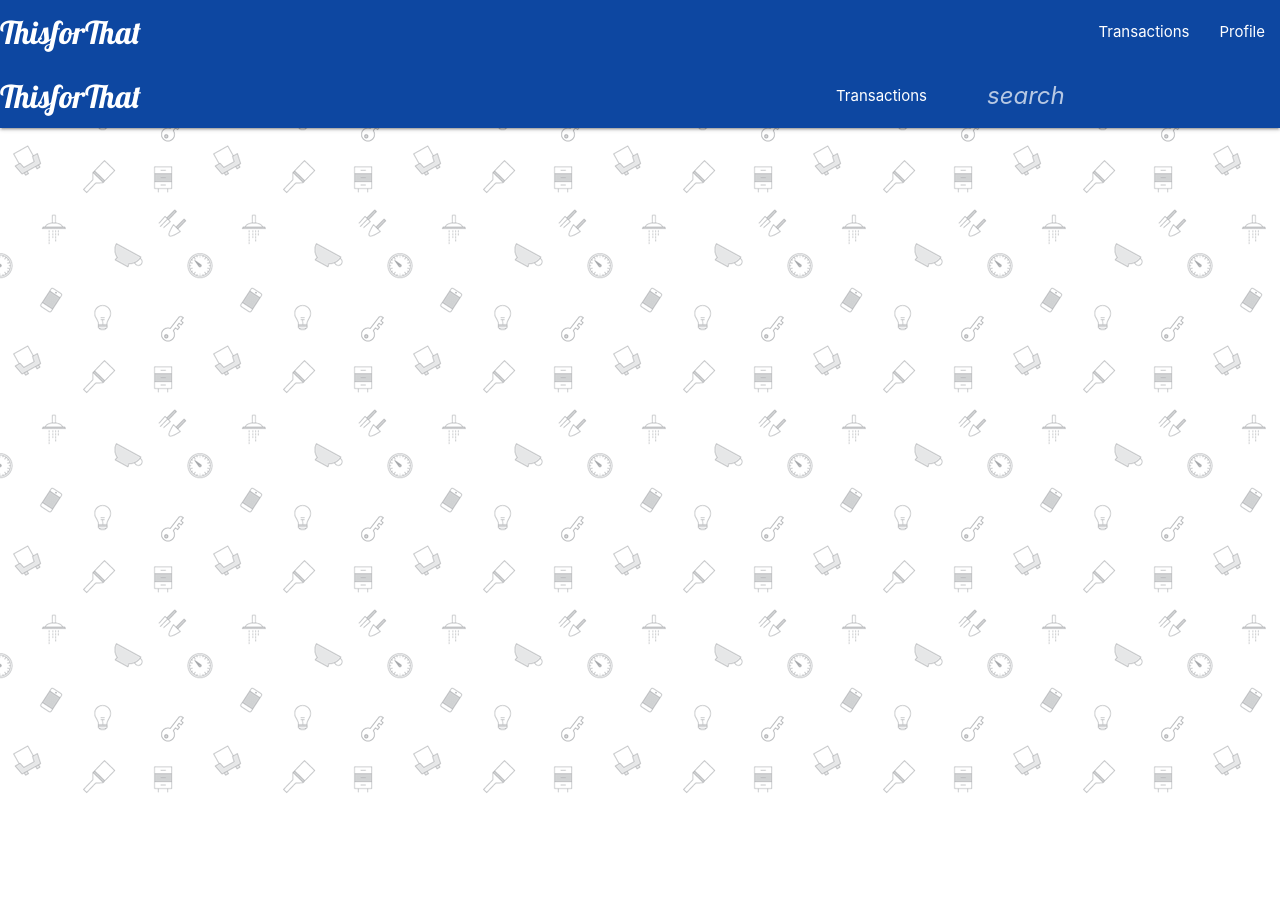
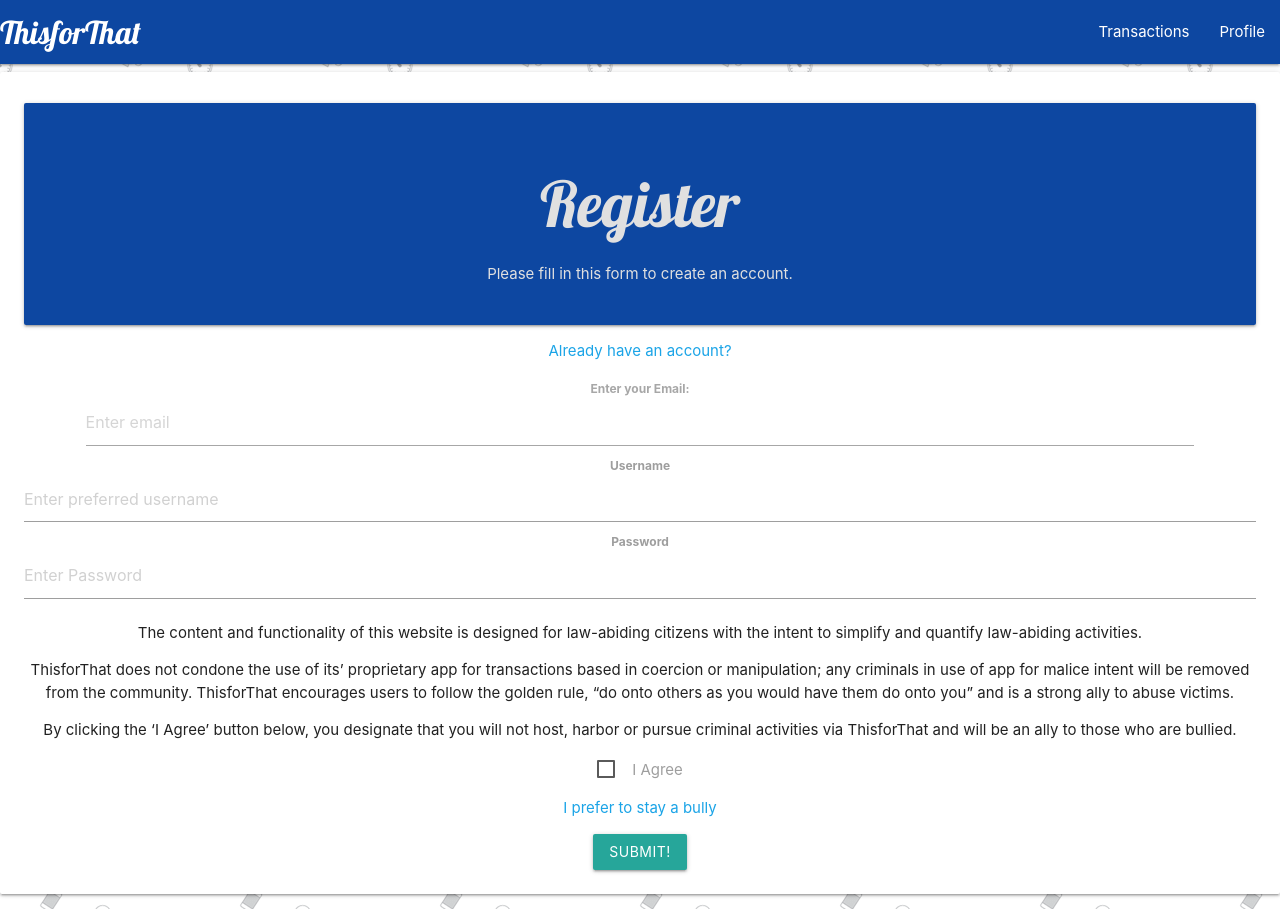
Before and after one commit to erictriestocode/thisforthat-backup, a React (Create React App) app in the folder client/: page /registration in a window 1280 px wide. Before the commit the page ends 800 px from the top, so only its background shows below. Built offline with nearby package versions, Linux system fonts and the light colour scheme.

Commit message:
Update index.js

```diff
--- a/client/src/components/Registration/index.js
+++ b/client/src/components/Registration/index.js
@@ -1,44 +1,67 @@
-//set imports
 import React, { Component } from 'react';
-import { Link } from 'react-router-dom';
 import "./style.css";
-import "./nav.js";
 
-class Navbar extends Component {
+class Registration extends Component {
     render() {
-    const style = {
-      color: 'white'
-    };
         return (
-
             <div>
-        < nav >
-          <div class="nav-wrapper">
-            <a href="/home" class="brand-logo">ThisforThat</a>
-            <a href="#" data-target="mobile-demo" class="sidenav-trigger"><i class="material-icons">menu</i></a>
-            <ul class="right hide-on-med-and-down">
-              <li><a href="/transaction">Transactions</a></li>
-              <li><a href="/profile"><i className="fas fa-user-circle fa-lg"></i></a></li>
-              <li>
-                <form>
-                  <div class="input-field">
-                    <input id="search" type="search" required></input>
-                    <label class="label-icon" for="search"><i class="material-icons">search</i></label>
-                    <i class="material-icons">close</i>
+                <center>
+                    <div class="card-panel white light-2">
+                        <div id="top">
+                            <form id="register">
+                                <div class="card-panel blue darken-4">
+                                    <span class="grey-text text-lighten-2" id="appName">
+                                        <h1>Register</h1>
+                                    </span>
+                                    <span class="grey-text text-lighten-2">
+                                        <p> Please fill in this form to create an account. </p>
+                                    </span>
                                 </div>
                             </form>
-              </li>
-            </ul>
                         </div>
-        </nav >
-          <ul class="sidenav" id="mobile-demo">
-            <li><a href="/home">ThisforThat</a></li>
-            <li><a href="/transaction">Transactions</a></li>
-            <li><a href="/profile"><i className="fas fa-user-circle fa-lg"></i></a></li>
-          </ul>
+
+                        <div class="container signin">
+                            <p> <a href="/">Already have an account?</a></p>
                         </div>
-    );
+                        <div class="container">
+                            <div class="form-group">
+                                <label for="email"><b>Enter your Email:</b></label>
+                                <input class="form-control" type="email" placeholder="Enter email" name="email" id="email-input" required></input>
+                            </div>
+                        </div>
+                        <div class="form-group">
+                            <label for="firstname"><b>Username</b></label>
+                            <input class="form-control" type="text" placeholder="Enter preferred username" name="username" id="firstname-input" required></input>
+                        </div>
+                        <div class="form-group">
+                            <label for="psw"><b>Password</b></label>
+                            <input class="form-control" type="password" placeholder="Enter Password" name="psw" id="password-input" required></input>
+                        </div>
+                        <p>The content and functionality of this website is designed for law-abiding citizens with the intent to
+                simplify and quantify law-abiding activities.</p>
+                        <p>ThisforThat does not condone the use of its’ proprietary app for transactions based in coercion or
+                            manipulation; any criminals in use of app for malice intent will be removed from the community.
+                            ThisforThat encourages users to follow the golden rule, “do onto others as you would have them do onto
+                you” and is a strong ally to abuse victims.</p>
+                        <p>By clicking the ‘I Agree’ button below, you designate that you will not host, harbor or pursue criminal
+                activities via ThisforThat and will be an ally to those who are bullied. </p>
+                        <form action="#">
+                            <p>
+                                <label>
+                                    <input type="checkbox" />
+                                    <span>I Agree</span>
+                                </label>
+                            </p>
+
+                            <div class="container signin">
+                                <p><a href="https://www.stopbullying.gov/">I prefer to stay a bully</a></p>
+                            </div>
+                        </form>
+                        <button id="transreques-submit" class="btn btn-lg pull-right" href="profile.html">Submit!</button>
+                    </div>
+                </center>
+            </div>
+        )
     }
 }
-
-export default Navbar
+export default Registration
```
Lines whose indentation alone changed are shown as unchanged.
